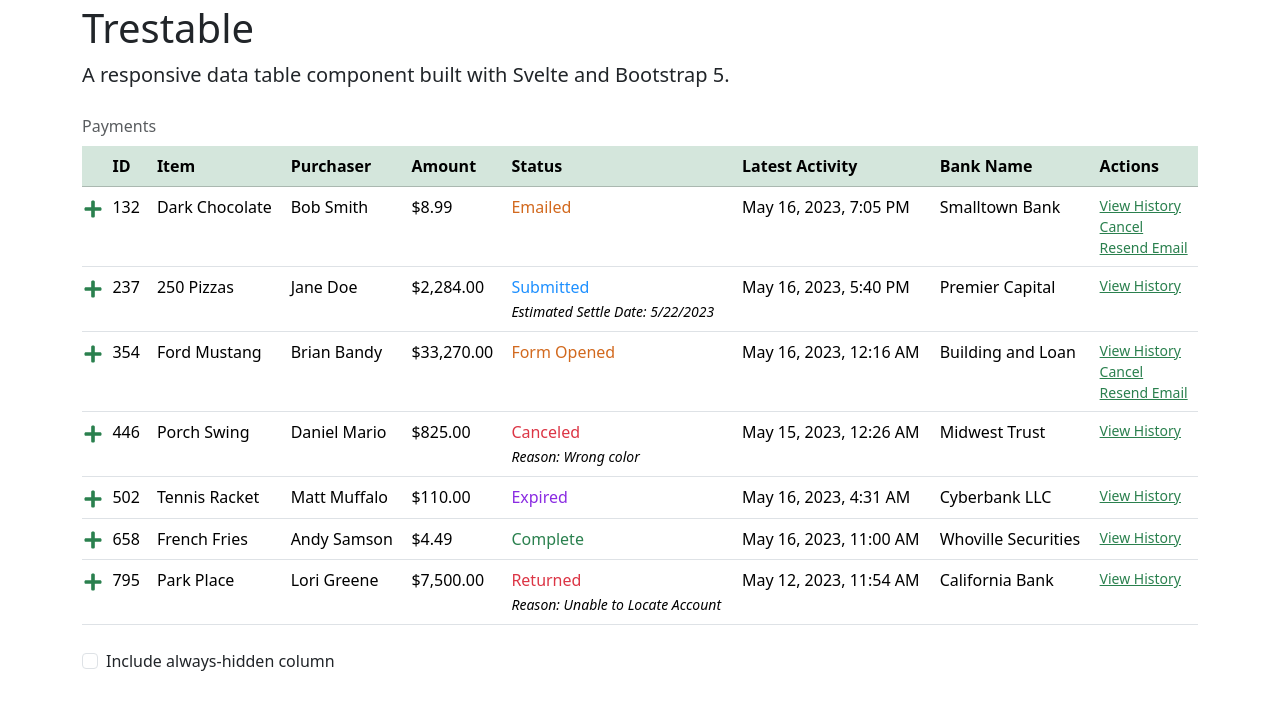
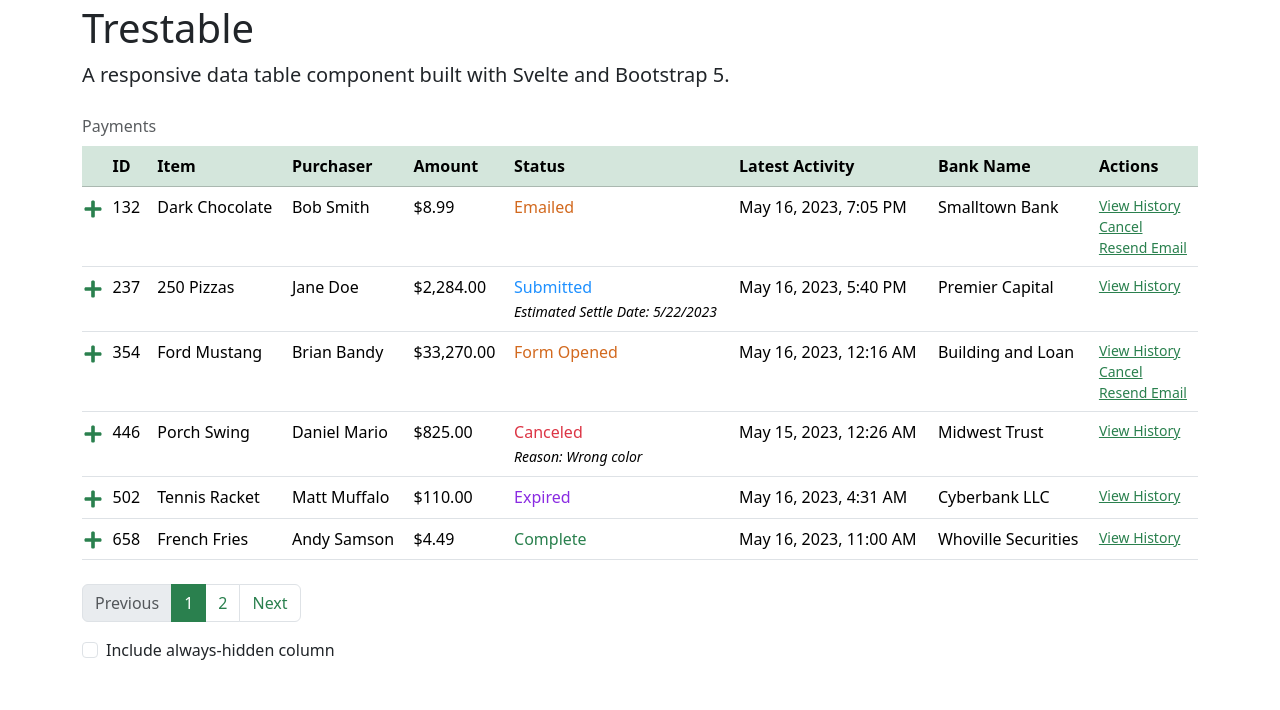
Before and after one commit to theodorejb/trestable, a SvelteKit app: page / in a window 1280 px wide. Shown: the top 710 px of the page. Built offline with nearby package versions, Linux system fonts and the light colour scheme.

Commit message:
Add basic Pagination component

```diff
--- /dev/null
+++ b/src/lib/Pagination.svelte
@@ -0,0 +1,64 @@
+<script lang="ts">
+    export let pages: number;
+    export let page: number;
+    export let params: { [key: string]: string } = {};
+    export let label = "Table page navigation";
+    export let paramName = "page";
+    export let prevName = "Previous";
+    export let nextName = "Next";
+
+    $: if (page > pages) {
+        page = pages;
+    }
+
+    $: allPages = [...Array(pages).keys()].map((i) => i + 1);
+    let pageArr: number[] = [];
+
+    $: if (pages > 6) {
+        let startPage = page - 3;
+        let endPage = page + 3;
+
+        if (startPage < 0) {
+            endPage += 0 - startPage;
+            startPage = 0;
+        } else if (endPage >= pages) {
+            startPage -= endPage - pages;
+        }
+
+        pageArr = allPages.slice(startPage, endPage);
+        pageArr[0] = 1;
+        pageArr[5] = pages;
+    } else {
+        pageArr = allPages;
+    }
+
+    function getLink(page: number, params: { [key: string]: string }) {
+        const search = new URLSearchParams(params);
+        search.set(paramName, page.toString());
+        return "?" + search.toString();
+    }
+</script>
+
+<nav aria-label={label}>
+    <ul class="pagination">
+        <li class="page-item" class:disabled={page < 2}>
+            <a tabindex={page < 2 ? -1 : null} class="page-link" href={getLink(page - 1, params)}
+                >{prevName}</a
+            >
+        </li>
+
+        {#each pageArr as pg}
+            <li class="page-item" class:active={pg === page}>
+                <a class="page-link" href={getLink(pg, params)}>{pg}</a>
+            </li>
+        {/each}
+
+        <li class="page-item" class:disabled={page === pages}>
+            <a
+                tabindex={page === pages ? -1 : null}
+                class="page-link"
+                href={getLink(page + 1, params)}>{nextName}</a
+            >
+        </li>
+    </ul>
+</nav>
--- a/src/lib/index.ts
+++ b/src/lib/index.ts
@@ -1,2 +1,3 @@
 export { default as Trestable } from "./Trestable.svelte";
+export { default as Pagination } from "./Pagination.svelte";
 export * from "./types.js";
--- a/src/routes/+page.svelte
+++ b/src/routes/+page.svelte
@@ -1,10 +1,13 @@
 <script lang="ts">
-    import { exampleData } from "./exampleData.js";
     import type { Payment } from "./exampleData.js";
     import type { Column, TableOptions } from "$lib/types.js";
+    import Pagination from "$lib/Pagination.svelte";
     import Trestable from "$lib/Trestable.svelte";
     import PaymentStatus from "./PaymentStatus.svelte";
     import PaymentActions from "./PaymentActions.svelte";
+    import type { PageData } from "./$types.js";
+
+    export let data: PageData;
 
     const columns: Column<Payment>[] = [
         {
@@ -63,7 +66,7 @@
 
     let options: TableOptions<Payment> = {
         class: "table caption-top mb-4",
-        data: exampleData,
+        data: [],
         columns: [],
     };
 
@@ -74,6 +77,8 @@
     } else {
         options.columns = columns.filter((c) => c.breakpoint !== "xxxl");
     }
+
+    $: options.data = data.data;
 
     function formatUSD(amount: number): string {
         const formatter = new Intl.NumberFormat("en-US", { style: "currency", currency: "USD" });
@@ -103,6 +108,8 @@
             <caption>Payments</caption>
         </Trestable>
 
+        <Pagination page={data.page} pages={data.pages} params={data.params} />
+
         <div class="form-check mb-3">
             <input
                 class="form-check-input"
--- /dev/null
+++ b/src/routes/+page.ts
@@ -0,0 +1,12 @@
+import { exampleData } from "./exampleData.js";
+
+export async function load({ url }) {
+    let page = +(url.searchParams.get("page") ?? 1);
+
+    return {
+        page,
+        pages: 2,
+        params: Object.fromEntries(url.searchParams),
+        data: page === 1 ? exampleData.slice(0, 6) : exampleData.slice(6, 7),
+    };
+}
```
Also changed, not shown: package.json (+7 -7 lines), 1 other file (tests, documents, lock files or other folders).
